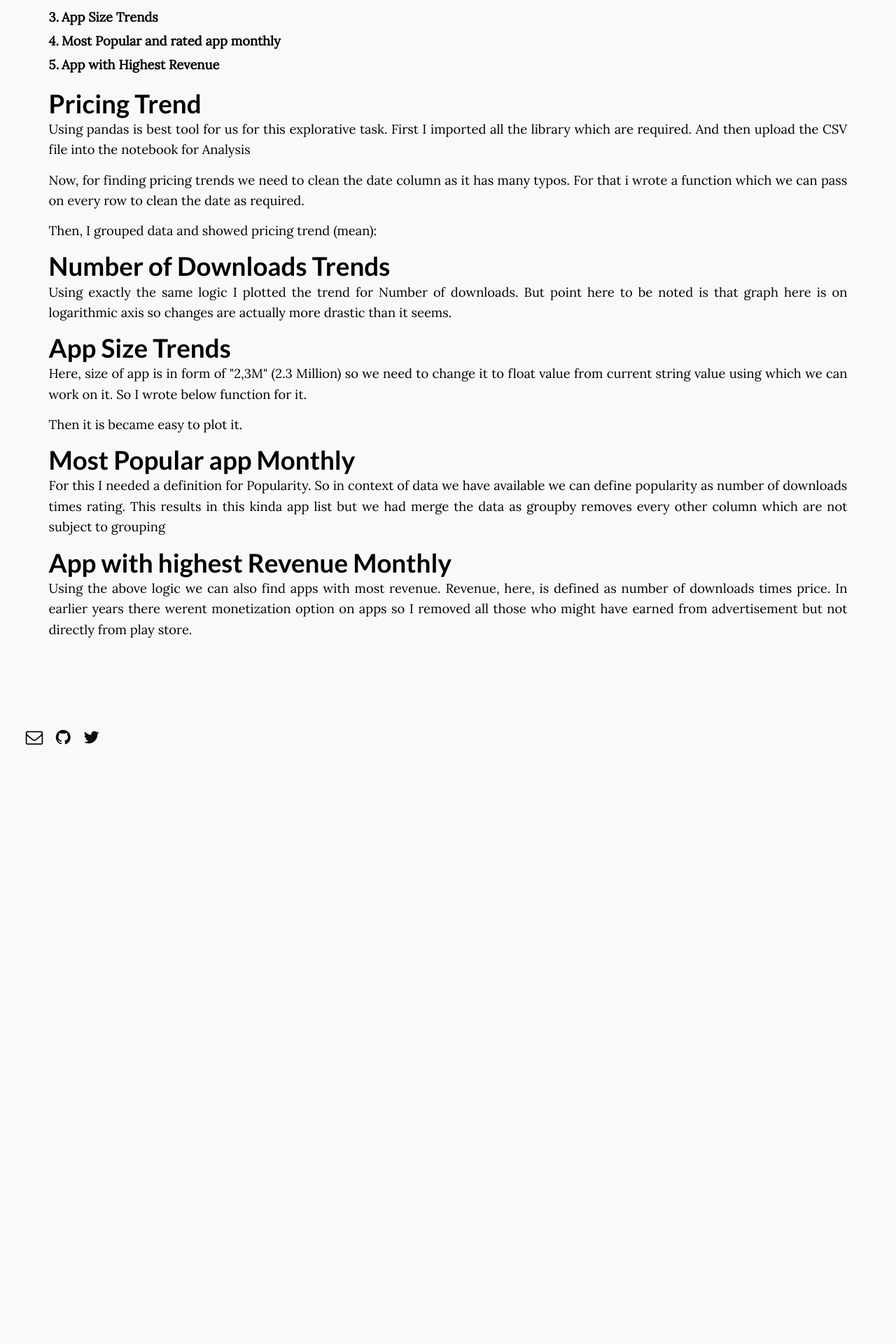
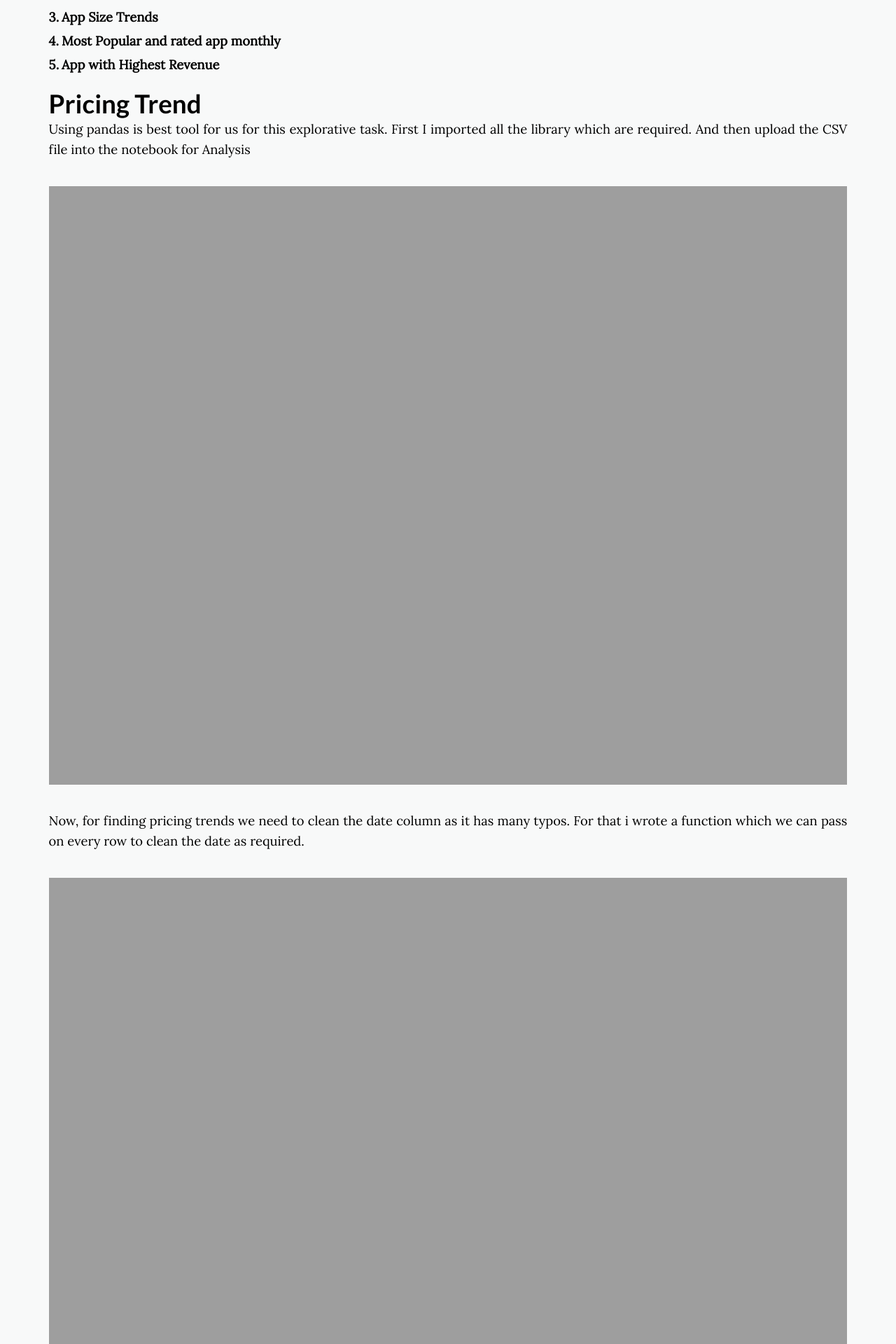
Before and after one commit to daftengineer/daftengineer.github.io, a Jekyll site: the page built from _posts/2018-09-08-Exploring-mobile-app-data.markdown, in a window 1280 px wide. Shown: the part 1070-2990 px from the top of the page at 70% size. Built offline with Jekyll 4.4.1, drawn with Linux system fonts in a browser that asks for light colours; nearby versions of some CDN libraries; before the commit the page ends 2174 px from its top, so only the background shows below that.

Commit message:
Update 2018-09-08-Exploring-mobile-app-data.markdown

```diff
--- a/_posts/2018-09-08-Exploring-mobile-app-data.markdown
+++ b/_posts/2018-09-08-Exploring-mobile-app-data.markdown
@@ -20,16 +20,24 @@ image-sm: https://daftengineer.github.io/media_assets/apps.jpg
   </ol></b>
  <h1>Pricing Trend</h1>
 <p style="text-align:justify;">Using pandas is best tool for us for this explorative task. First I imported all the library which are required. And then upload the CSV file into the notebook for Analysis</p>
+ <img src= "ttps://daftengineer.github.io/media_assets/ml6p1" />
 <p style="text-align:justify;">Now, for finding pricing trends we need to clean the date column as it has many typos. For that i wrote a function which we can pass on every row to clean the date as required.</p>
+ <img src= "ttps://daftengineer.github.io/media_assets/ml6p2" />
 <p style="text-align:justify;">Then, I grouped data and showed pricing trend (mean):</p>
+ <img src= "ttps://daftengineer.github.io/media_assets/ml6p3" />
  <h1>Number of Downloads Trends</h1>
 <p style="text-align:justify;">Using exactly the same logic I plotted the trend for Number of downloads. But point here to be noted is that graph here is on logarithmic axis so changes are actually more drastic than it seems.</p>
+ <img src= "ttps://daftengineer.github.io/media_assets/ml6p4" />
 <h1>App Size Trends</h1>
 <p style="text-align:justify;">Here, size of app is in form of "2,3M" (2.3 Million) so we need to change it to float value from current string value using which we can work on it. So I wrote below function for it.</p>
+ <img src= "ttps://daftengineer.github.io/media_assets/ml6p5" />
 <p style="text-align:justify;">Then it is became easy to plot it.</p>
+ <img src= "ttps://daftengineer.github.io/media_assets/ml6p6" />
   <h1>Most Popular app Monthly</h1>
 <p style="text-align:justify;">For this I needed a definition for Popularity. So in context of data we have available we can define popularity as number of downloads times rating. This results in this kinda app list but we had merge the data as groupby removes every other column which are not subject to grouping</p>
+ <img src= "ttps://daftengineer.github.io/media_assets/ml6p7" />
+ <img src= "ttps://daftengineer.github.io/media_assets/ml6p8" />
  <h1>App with highest Revenue Monthly</h1>
 <p style="text-align:justify;">Using the above logic we can also find apps with most revenue. Revenue, here, is defined as number of downloads times price. In earlier years there werent monetization option on apps so I removed all those who might have earned from advertisement but not directly from play store.</p>
-
+<img src= "ttps://daftengineer.github.io/media_assets/ml6p9" />
  </div>
```
